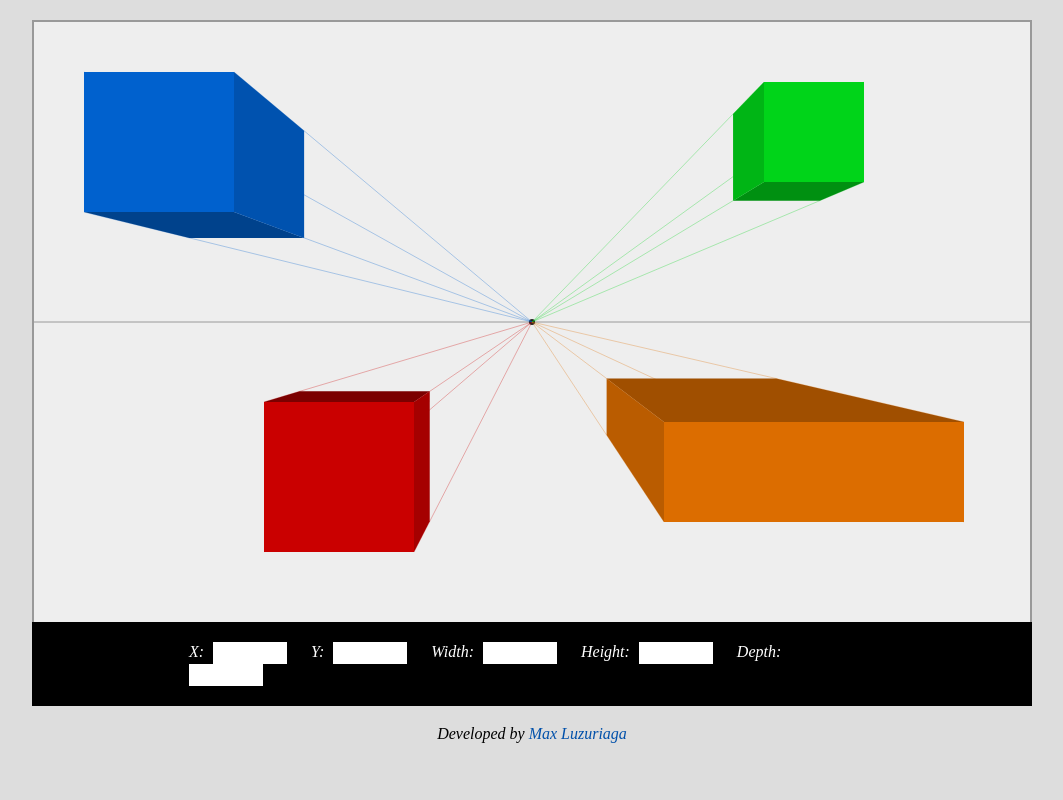
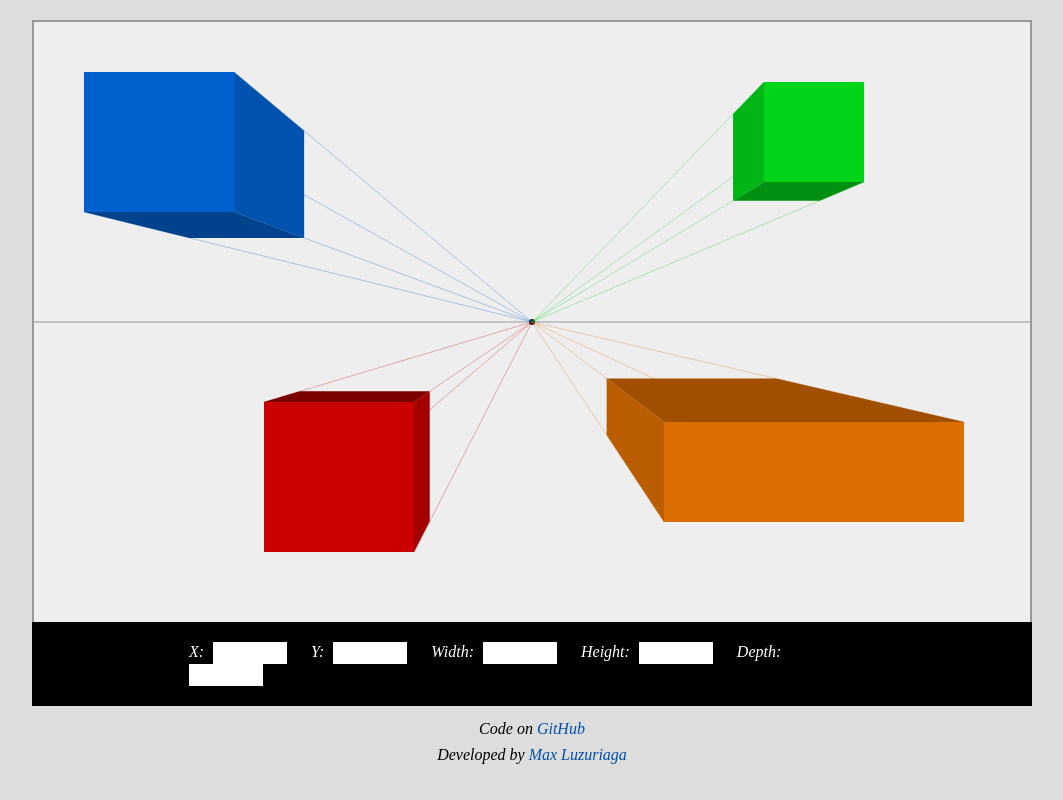
Before and after one commit to maxluzuriaga/one_point_perspective, a plain HTML site: page index.html in a window 1280 px wide. Shown: the whole page, without its empty margins (108-1171 px from the left). Drawn offline with nearby package versions, Linux system fonts and the light colour scheme.

Commit message:
Added GitHub link to page.

```diff
--- a/index.html
+++ b/index.html
@@ -22,6 +22,7 @@
 		<label>Height:</label> <input type="number" id="height"></input>
 		<label>Depth:</label> <input type="number" id="depth"></input>
 	</div>
+	<p>Code on <a href="https://github.com/maxluzuriaga/one_point_perspective">GitHub</a></p>
 	<p>Developed by <a href="http://maxluzuriaga.com/">Max Luzuriaga</a></p>
 </div>
 
--- a/screen.css
+++ b/screen.css
@@ -43,6 +43,7 @@ body {
 #controls {
 	padding: 20px 157px;
 	background: #000;
+	margin-bottom: 15px;
 }
 
 label {
@@ -65,7 +66,7 @@ input {
 p {
 	text-align: center;
 	font-style: italic;
-	margin-top: 20px;
+	margin-top: 10px;
 }
 p a {
 	text-decoration: none;
```
